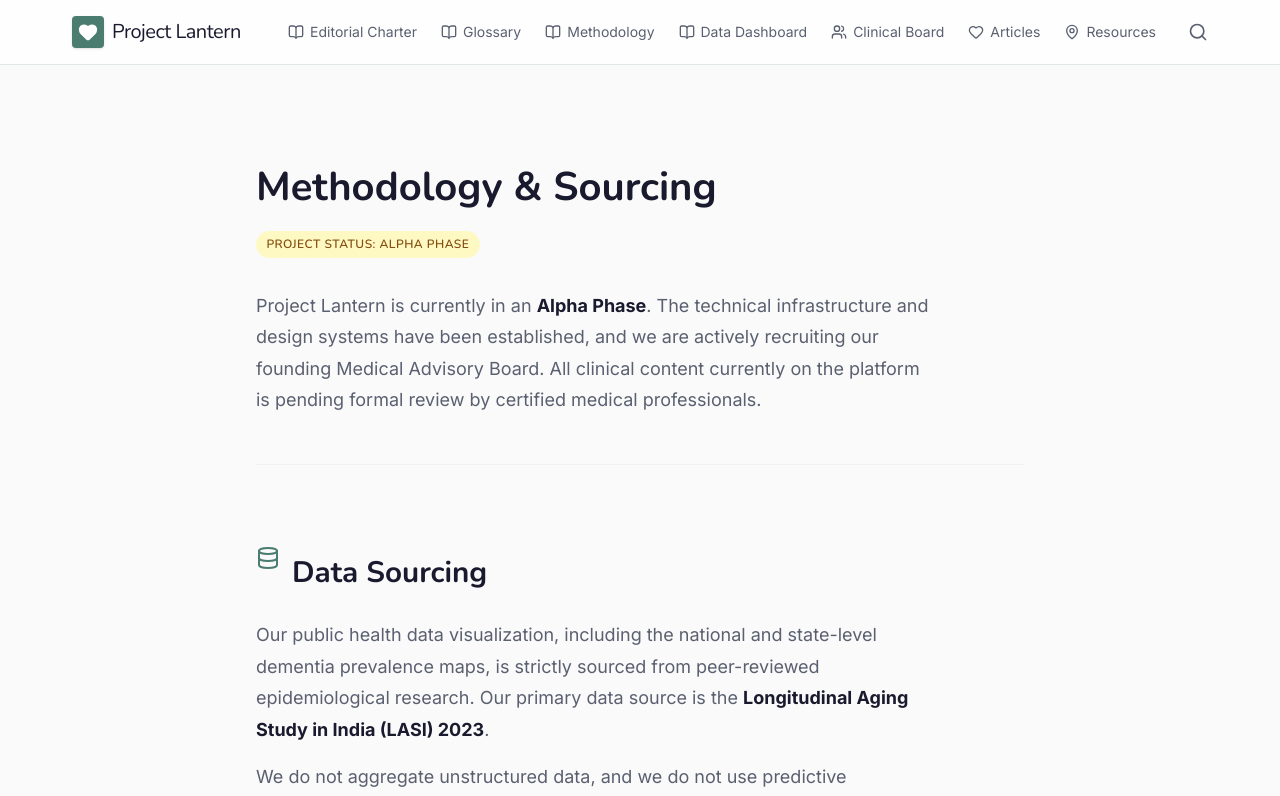
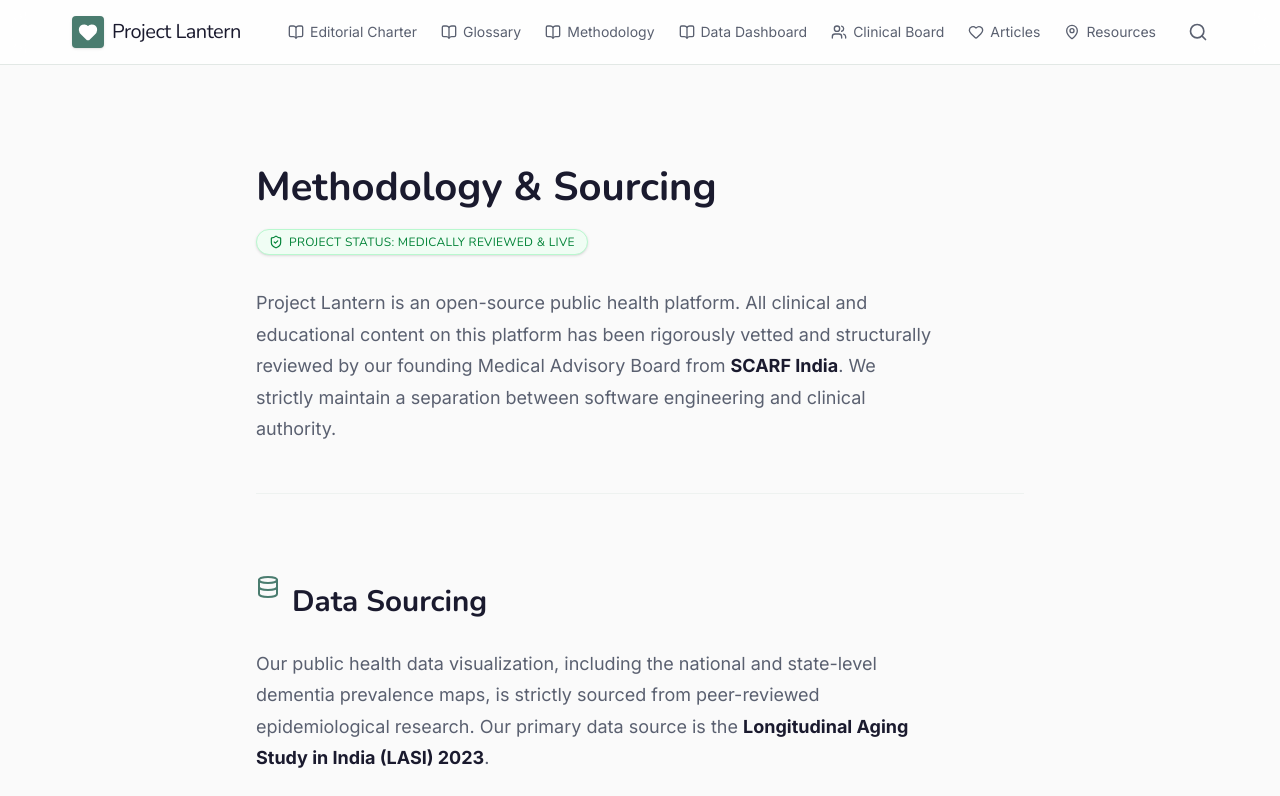
Before and after one commit to Shivalik-Capital/project-lantern, a Next.js app: page /methodology in a window 1280 px wide. Shown: the top 796 px of the page. Built offline with nearby package versions, Linux system fonts and the light colour scheme.

Commit message:
content: remove alpha phase disclaimers and update methodology status

```diff
--- a/app/methodology/page.tsx
+++ b/app/methodology/page.tsx
@@ -12,10 +12,12 @@ export default function MethodologyPage() {
         <h1 className="text-4xl md:text-5xl font-sans font-800 text-text mb-6">
           Methodology & Sourcing
         </h1>
-        <div className="tag tag-draft mb-8 inline-block">Project Status: Alpha Phase</div>
+        <div className="inline-flex items-center gap-1.5 px-3 py-1 bg-green-50 text-green-700 border border-green-200 rounded-full font-sans font-700 text-xs tracking-wide uppercase shadow-sm mb-8">
+          <ShieldCheck className="w-3.5 h-3.5" /> Project Status: Medically Reviewed & Live
+        </div>
 
         <p className="prose text-lg text-text-muted mb-12">
-          Project Lantern is currently in an <strong>Alpha Phase</strong>. The technical infrastructure and design systems have been established, and we are actively recruiting our founding Medical Advisory Board. All clinical content currently on the platform is pending formal review by certified medical professionals.
+          Project Lantern is an open-source public health platform. All clinical and educational content on this platform has been rigorously vetted and structurally reviewed by our founding Medical Advisory Board from <strong>SCARF India</strong>. We strictly maintain a separation between software engineering and clinical authority.
         </p>
 
         <hr className="border-border-light my-12" />
--- a/app/not-found.tsx
+++ b/app/not-found.tsx
@@ -16,8 +16,8 @@ export default function NotFound() {
         Page Not Found
       </h1>
 
-      <p className="text-lg text-text-muted max-w-lg mx-auto mb-10">
-        We are constantly updating our clinical and educational resources. The page you are looking for may have been moved, updated, or removed during our Alpha phase.
+      <p className="text-lg text-text-muted leading-relaxed mb-8 max-w-md">
+        We are constantly updating our clinical and educational resources. The page you are looking for may have been moved, updated, or removed.
       </p>
 
       <div className="flex flex-col sm:flex-row gap-4 justify-center">
```
